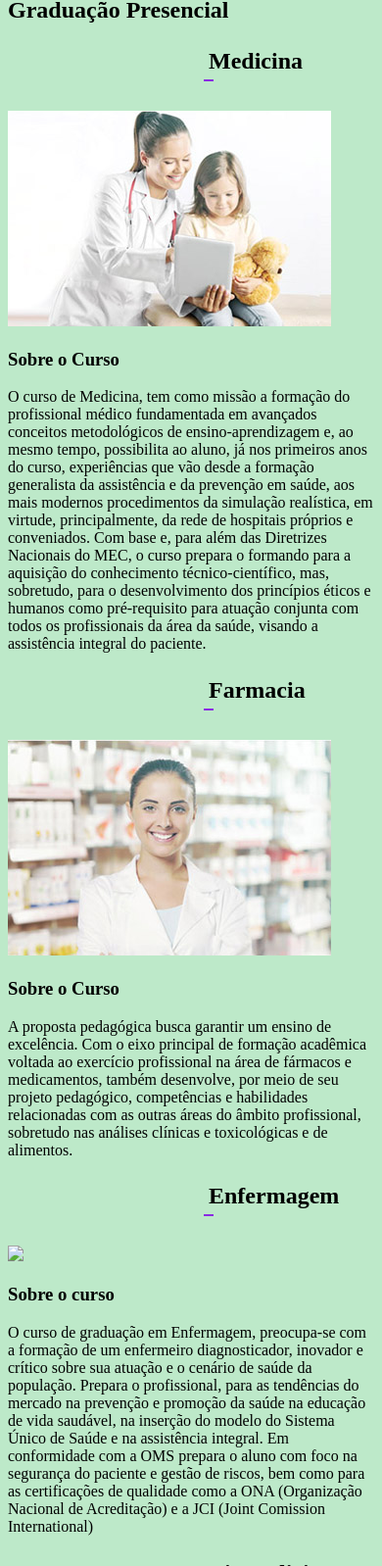
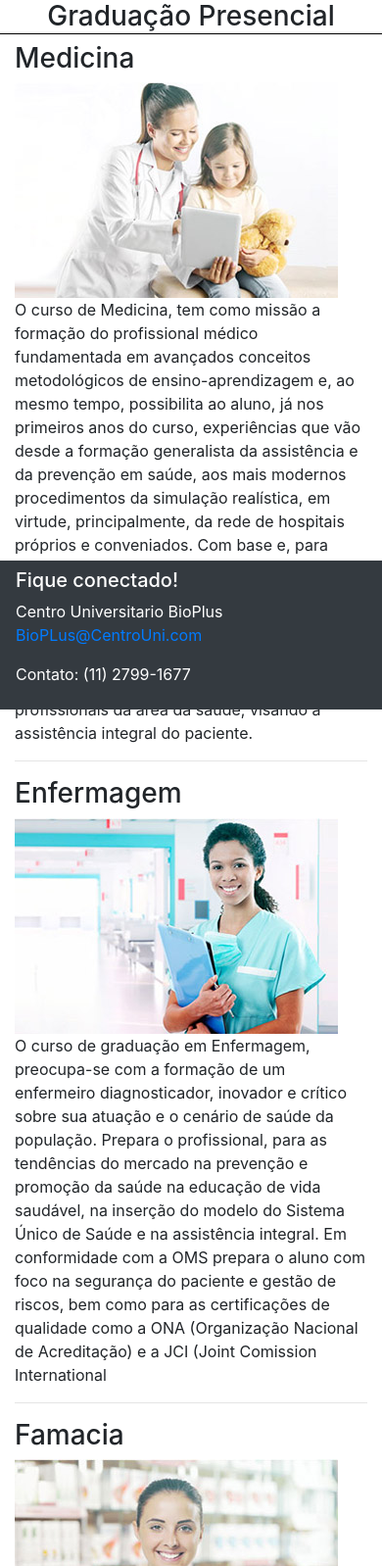
Before and after one commit to EloYoshida/Bossini, a plain HTML site: page index.html in a window 390 px wide. Shown: the part 120-1718 px from the top of the page at 98% size. Drawn offline with nearby package versions, Linux system fonts and the light colour scheme.

Commit message:
html responsivo

```diff
--- a/css/styles.css
+++ b/css/styles.css
@@ -8,9 +8,6 @@ header{
 }
 
 
-h2#curso.curso{
-    text-align: center;
-}
 
 
 
--- a/index.html
+++ b/index.html
@@ -1,19 +1,18 @@
 <!DOCTYPE html>
 <html>
 <header>
-    <meta charset="utf-8" />
+    <!-- Required meta tags -->
+    <meta charset="utf-8">
+    <meta name="viewport" content="width=device-width, initial-scale=1, shrink-to-fit=no">
+
+    <!-- Bootstrap CSS -->
+    <link rel="stylesheet" href="https://stackpath.bootstrapcdn.com/bootstrap/4.5.2/css/bootstrap.min.css" integrity="sha384-JcKb8q3iqJ61gNV9KGb8thSsNjpSL0n8PARn9HuZOnIxN0hoP+VmmDGMN5t9UJ0Z" crossorigin="anonymous">
+
+
     <title>
         aula01 Igor
     </title>
     <style>
-        .curso {
-            text-align: center;
-            border-bottom: 2px solid blueviolet;
-            margin-bottom: 30px;
-            margin-left: 200px;
-            margin-right: 200px;
-            padding: 5px;
-        }
 
         .descricao {
             text-align: justify;
@@ -25,17 +24,26 @@
 
 <body bgcolor="BDE9C9">
     <p>
-    <header>
-        <h1 style="color: blue">Centro Universitario BioPlus</h1>
-    </header>
-    <h2>
-        <header>Graduação Presencial</header>
-    </h2>
-    </p>
-    <p>
-    <h2 id="curso" class="curso">Medicina</h2>
+    <h1 style="color: blue" class="text-center">Centro Universitario BioPlus</h1>
+    <h3 class="text-center" style="border-bottom: 1px solid black;">
+        Graduação Presencial
+    </h3>
+
+    <div class="container">
+        <!-- inicio row medicina-->
+        <div class="row">
+            <div class="col-12">
+                <div>
+                    <h3 id="curso" class="curso">Medicina</h3>
+                </div>
+
+            </div>
+            <div class="col-12">
+                <div class="row justify-content-center">
+                    <div class="col-xl-4 col-lg-5 col-md-6 col-xs-10">
                         <img src="04_medicina.jpg">
-    <h3>Sobre o Curso</h3>
+                    </div>
+                    <div class="col-xl-8 col-lg-7 col-md-6  col-xs-2" >
                         O curso de Medicina, tem como missão a formação do profissional médico fundamentada em avançados conceitos
                         metodológicos de ensino-aprendizagem e, ao mesmo tempo, possibilita ao aluno, já nos primeiros anos do curso,
                         experiências que vão desde a formação generalista da assistência e da prevenção em saúde, aos mais modernos
@@ -44,71 +52,94 @@
                         técnico-científico, mas, sobretudo, para o desenvolvimento dos princípios éticos e humanos como pré-requisito para
                         atuação conjunta com todos os profissionais da área da saúde, visando a assistência integral do paciente.
 
-    </p>
+                    </div>
+                </div>
+            </div>
+            <div class="col">
+                <hr>
+            </div>
+        </div>
+        <!-- fim row mediciana-->
 
-    <p>
-    <h2 id="curso" class="curso">Farmacia</h2>
+
+        <!-- inicio row xuxuxu-->
+        <div class="row">
+            <div class="col-12">
+                <div>
+                    <h3 id="curso" class="curso">Enfermagem</h3>
+                </div>
+
+            </div>
+            <div class="col-12">
+                <div class="row justify-content-center">
+                    <div class="col-xl-4 col-lg-5 col-md-6 col-xs-10">
+                        <img src="01_enf.jpg">
+                    </div>
+                    <div class="col-xl-8 col-lg-7 col-md-6  col-xs-2" >
+                        O curso de graduação em Enfermagem, preocupa-se com a formação de um enfermeiro diagnosticador, inovador e crítico
+    sobre sua atuação e o cenário de saúde da população. Prepara o profissional, para as tendências do mercado na
+    prevenção e promoção da saúde na educação de vida saudável, na inserção do modelo do Sistema Único de Saúde e na
+    assistência integral. Em conformidade com a OMS prepara o aluno com foco na segurança do paciente e gestão de riscos, bem como para as
+    certificações de qualidade como a ONA (Organização Nacional de Acreditação) e a JCI (Joint Comission International
+
+                    </div>
+                </div>
+            </div>
+            <div class="col">
+                <hr>
+            </div>
+        </div>
+        <!-- fim row mediciana-->
+
+         <!-- inicio row medicina-->
+         <div class="row">
+            <div class="col-12">
+                <div>
+                    <h3 id="curso" class="curso">Famacia</h3>
+                </div>
+
+            </div>
+            <div class="col-12">
+                <div class="row justify-content-center">
+                    <div class="col-xl-4 col-lg-5 col-md-6 col-xs-10">
                         <img src="02_farmacia.jpg">
-    <h3>Sobre o Curso</h3>
-
+                    </div>
+                    <div class="col-xl-8 col-lg-7 col-md-6  col-xs-2" >
                         A proposta pedagógica busca garantir um ensino de excelência. Com o eixo principal de formação acadêmica voltada ao
                         exercício profissional na área de fármacos e medicamentos, também desenvolve, por meio de seu projeto pedagógico,
                         competências e habilidades relacionadas com as outras áreas do âmbito profissional, sobretudo nas análises clínicas
                         e toxicológicas e de alimentos.
-    </p>
+
+                    </div>
+                </div>
+            </div>
+            <div class="col">
+                <hr>
+            </div>
+        </div>
+        <!-- fim row mediciana-->
+
+    </div>
 
 
-    <h2 id="curso" class="curso">Enfermagem</h2>
-    <img src="01_enf.jpg.">
-    <h3>Sobre o curso</h3>
+   <br>
+   <br>
 
-    O curso de graduação em Enfermagem, preocupa-se com a formação de um enfermeiro diagnosticador, inovador e crítico
-    sobre sua atuação e o cenário de saúde da população. Prepara o profissional, para as tendências do mercado na
-    prevenção e promoção da saúde na educação de vida saudável, na inserção do modelo do Sistema Único de Saúde e na
-    assistência integral.
-    Em conformidade com a OMS prepara o aluno com foco na segurança do paciente e gestão de riscos, bem como para as
-    certificações de qualidade como a ONA (Organização Nacional de Acreditação) e a JCI (Joint Comission International)
-
-    </p>
+   <br>
+   <br>
+   <br>
+   <br>
+   <br>
+   <br>
+    <nav class="navbar fixed-bottom navbar-dark bg-dark">
+        <h5 class="text-white ">Fique conectado!</h5>
 
 
-    <p>
-    <h2 id="curso" class="curso">Biomedicina</h2>
-    <img src="03_biomedicina.jpg">
-    <h3>Sobre o Curso</h3>
-
-    A carreira de Biomedicina é muito ampla e proporciona uma extensa gama de áreas de atuação. Atendendo às
-    necessidades do mercado de trabalho atual, o curso de Biomedicina é moderno e se propõe a ensinar habilidades
-    essenciais para que o aluno possa se inserir em diferentes áreas profissionais, como pesquisa, docência, análises
-    clínicas, diagnóstico por imagem, reprodução humana, banco de sangue, entre outras. Neste sentido o curso é
-    generalista e, ao invés de focar o ensino em apenas poucas habilitações do Biomédico, investe na formação de
-    profissionais com extremo senso crítico, alta capacidade técnica e visão integrada dos processos biológicos e
-    laboratoriais.
-    </p>
-
-
-    <p>
-    <h2 id="curso" class="curso">Psicologia</h2>
-    <img src="05_psicologia.jpg">
-    <h3>Sobre o Curso</h3>
-
-    A Psicologia forma profissionais que atuam na promoção da saúde e do bem-estar psicossocial, promovendo o
-    desenvolvimento e a manutenção da integridade psicológica, desfrutando plenamente dos direitos sociais. É uma
-    formação generalista, que contempla as competências necessárias no amplo leque das possibilidades profissionais na
-    Psicologia: Clinica na Saúde, atuação na área social em Educação, Esportes, Cultura, Jurídica e no RH de Empresas,
-    entre outras áreas.
-
-    </p>
-    <footer>
-        <h3>Fique conectado !</h23>
-
-            <p>Centro Universitario BioPlus<br>
+            <p  class="text-white ">Centro Universitario BioPlus<br>
                 <a href="BioPlus@example.com">BioPLus@CentroUni.com</a>
-            <p> Contato:
+            <p  class="text-white "> Contato:
                 (11) 2799-1677
-            </p>
-            </p>
-    </footer>
+    </nav>
 
 
 
@@ -116,6 +147,12 @@
     </nav>
     </footer>
 
+    <!-- Optional JavaScript -->
+    <!-- jQuery first, then Popper.js, then Bootstrap JS -->
+    <script src="https://code.jquery.com/jquery-3.5.1.slim.min.js" integrity="sha384-DfXdz2htPH0lsSSs5nCTpuj/zy4C+OGpamoFVy38MVBnE+IbbVYUew+OrCXaRkfj" crossorigin="anonymous"></script>
+    <script src="https://cdn.jsdelivr.net/npm/popper.js@1.16.1/dist/umd/popper.min.js" integrity="sha384-9/reFTGAW83EW2RDu2S0VKaIzap3H66lZH81PoYlFhbGU+6BZp6G7niu735Sk7lN" crossorigin="anonymous"></script>
+    <script src="https://stackpath.bootstrapcdn.com/bootstrap/4.5.2/js/bootstrap.min.js" integrity="sha384-B4gt1jrGC7Jh4AgTPSdUtOBvfO8shuf57BaghqFfPlYxofvL8/KUEfYiJOMMV+rV" crossorigin="anonymous"></script>
+
 </body>
 
 </html>
```
Lines whose indentation alone changed are shown as unchanged.
